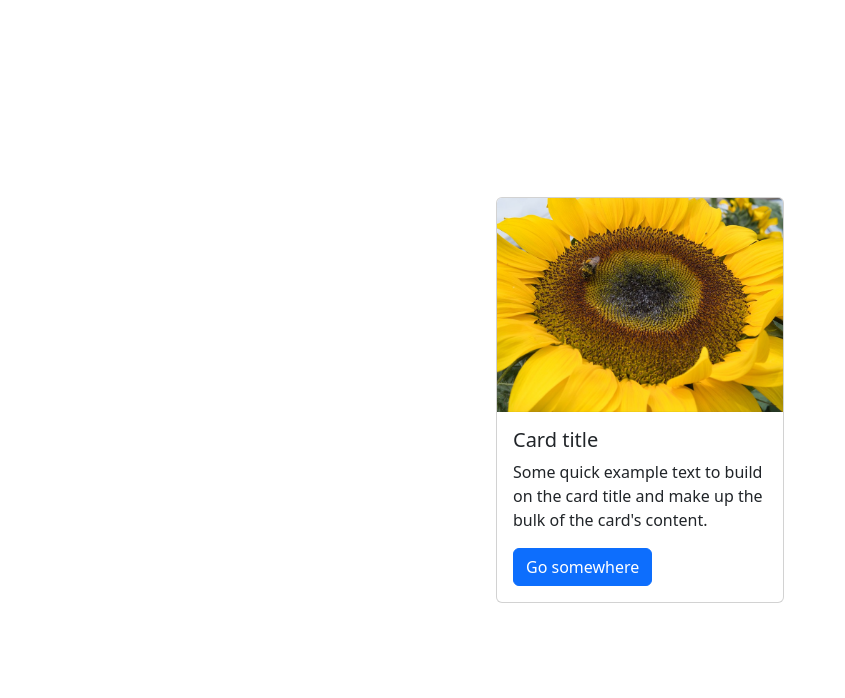
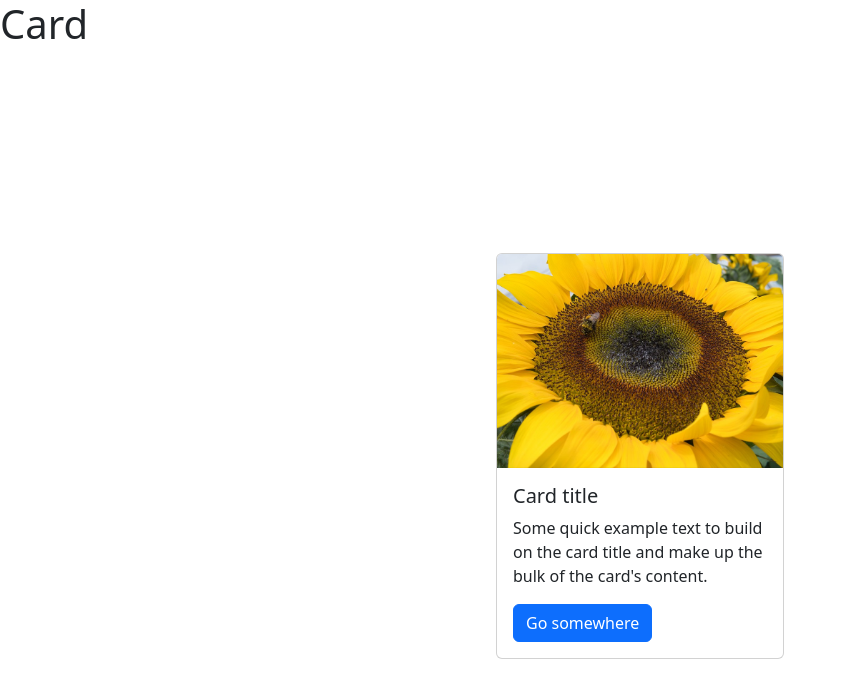
Before and after one commit to dishaagrawal9837/bootstrap-first-website, a plain HTML site: page index.html in a window 1280 px wide. Shown: the whole page, without its empty margins (0-845 px from the left). Drawn offline with nearby package versions, Linux system fonts and the light colour scheme.

Commit message:
Update index.html

```diff
--- a/index.html
+++ b/index.html
@@ -18,6 +18,7 @@
   </head>
 
   <body>
+    <h1>Card</h1>
     <div class="flex-container">
       <!--TODO 2: Add the Bootstrap Prebuilt Card here -->
       <div class="card" style="width: 18rem;">
```
